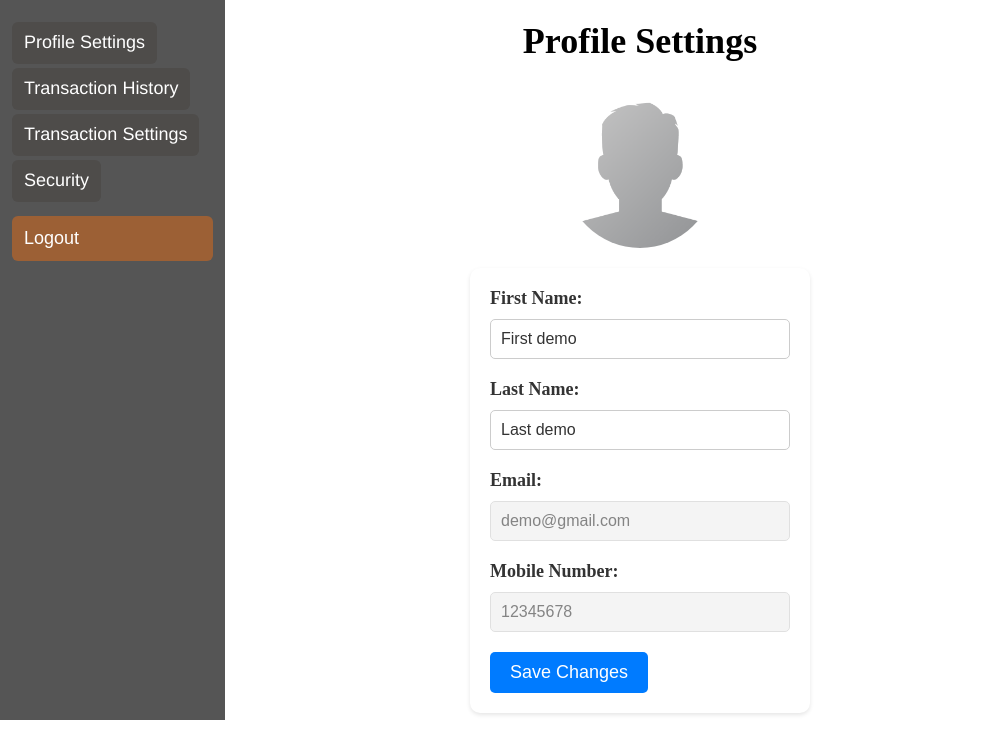
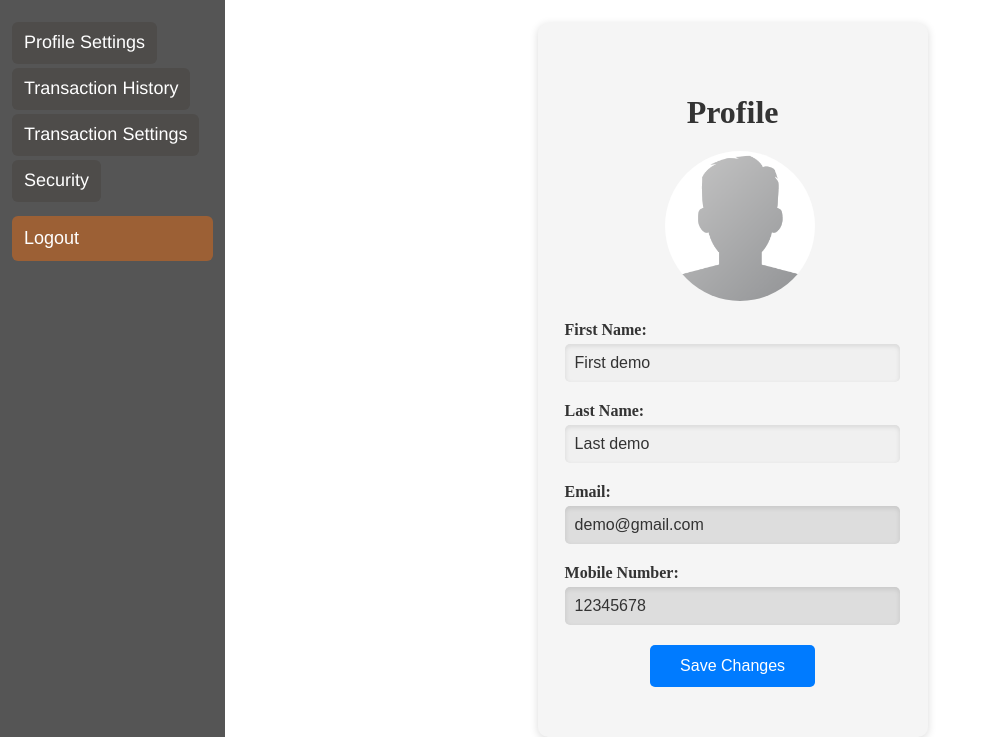
Before and after one commit to amuejunankar/SendCrypto-HC, a PHP site: page /html/account/account.php in a window 1280 px wide. Shown: the part 80-817 px from the top of the page, without its empty margins (0-993 px from the left). Run offline with PHP 8.4, Linux system fonts and the light colour scheme; the visitor is signed in with stand-in values (Sample User, id 1).

Commit message:
Profile UI

```diff
--- a/html/account/account.php
+++ b/html/account/account.php
@@ -74,17 +74,19 @@ if (isset($_POST['logout'])) {
 
     <!-- Add your HTML content here -->
 
-    <div class="profile-header">
-        <h1>Profile Settings</h1>
-    </div>
 
-    <div class="profile-container">
-        <div class="profile-picture-container">
-            <img src="../../src/default-profile-picture.png" alt="Profile Picture">
-        </div>
 
-        <div class="profile-info">
-            <form>
+
+    <div class="profile-info" style="margin-left: 42%;
+                                    margin-top: 1%;">
+        <form>
+            <div class="profile-header">
+                <h1>Profile</h1>
+            </div>
+            <div class="profile-container">
+                <div class="profile-picture-container form-group">
+                    <img src="../../src/default-profile-picture.png" alt="Profile Picture">
+                </div>
                 <div class="form-group">
                     <label for="first-name">First Name:</label>
                     <input value="First demo" type="text" id="first-name" name="first-name" required>
@@ -105,11 +107,11 @@ if (isset($_POST['logout'])) {
                     <input value="12345678" type="tel" id="mobile-number" name="mobile-number" required disabled>
                 </div>
 
+            </div>
+            <button class="save-btn" type="submit">Save Changes</button>
+        </form>
+    </div>
 
-                <button class="save-btn" type="submit">Save Changes</button>
-            </form>
-        </div>
-    </div>
 
 
 
--- a/html/account/styles/profile.css
+++ b/html/account/styles/profile.css
@@ -1,174 +1,85 @@
+.profile-info {
+    max-width: 350px;
+    margin: 0 auto;
+    padding: 50px 20px;
+    background-color: #f5f5f5;
+    box-shadow: 0px 2px 8px rgba(0, 0, 0, 0.15);
+    border-radius: 10px;
+  }
+
+  .profile-header {
+    margin-bottom: 20px;
+  }
+
+  .profile-header h1 {
+    font-size: 32px;
+    color: #333;
+    margin-bottom: 10px;
+    text-align: center;
+  }
+
   .profile-picture-container {
     display: flex;
     justify-content: center;
     align-items: center;
-    flex-direction: column;
     margin-bottom: 20px;
-    position: relative;
-    margin-top: 2%;
+    width: 75%;
   }
 
   .profile-picture-container img {
     width: 150px;
     height: 150px;
+    object-fit: cover;
     border-radius: 50%;
-    object-fit: cover;
-    object-position: center;
-}
-
-.profile-picture-container::before {
-    content: "Upload";
-    border-radius: 50%;
-    position: absolute;
-    top: 0;
-    left: 0;
-    width: 100%;
-    height: 100%;
-    display: flex;
-    justify-content: center;
-    align-items: center;
-    font-size: 18px;
-    color: #fff;
-    background-color: rgba(0, 0, 0, 0.5);
-    opacity: 0;
-    transition: opacity 0.5s ease;
-    cursor: pointer;
-}
-
-.profile-picture-container:hover::before {
-    opacity: 1;
-}
-
-.profile-picture-container input[type="file"] {
-    position: absolute;
-    top: 0;
-    left: 0;
-    width: 100%;
-    height: 100%;
-    opacity: 0;
-    cursor: pointer;
   }
 
 
-/* Profile Header */
-.profile-header {
-
-    color: #000000;
-    padding: 10px;
-    margin-left: 10%;
-    margin-right: 10%;
-    text-align: center;
-}
-
-.profile-header h1 {
-    font-size: 36px;
-    margin: 0;
-    padding: 0;
-}
-
-
-
-/* Profile Container */
-.profile-container {
-    display: flex;
-    flex-direction: column;
-    justify-content: center;
-    align-items: center;
-}
-
-/* Profile Picture */
-.profile-picture {
-    position: relative;
-    width: 200px;
-    height: 200px;
-    border-radius: 50%;
-    overflow: hidden;
-    margin-bottom: 30px;
-}
-
-.profile-picture img {
-    width: 100%;
-    height: 100%;
-    object-fit: cover;
-    object-position: center;
-}
-
-.upload-btn {
-    position: absolute;
-    bottom: 10px;
-    right: 10px;
-    background-color: #333;
-    color: #fff;
-    border: none;
-    border-radius: 5px;
-    padding: 10px 20px;
-    font-size: 16px;
-    cursor: pointer;
-    transition: background-color 0.3s ease;
-}
-
-.upload-btn:hover {
-    background-color: #555;
-}
-
-/* Profile Info */
-.profile-info {
-    max-width: 300px;
-    width: 37%;
-    padding: 20px;
-    background-color: #fff;
-    border-radius: 10px;
-    box-shadow: 0 2px 4px rgba(0, 0, 0, 0.1);
-}
-
   .form-group {
     margin-bottom: 20px;
+    width: 100%;
+    margin-left: 2%;
   }
 
   .form-group label {
     display: block;
-    font-size: 18px;
     font-weight: bold;
-    margin-bottom: 10px;
+    margin-bottom: 5px;
     color: #333;
   }
 
-.form-group input[type="text"],
-.form-group input[type="email"],
-.form-group input[type="tel"] {
-    width: 92.5%;
+  .form-group input {
     padding: 10px;
+    border: none;
     border-radius: 5px;
-    border: 1px solid #ccc;
+    width: 90%;
     font-size: 16px;
     color: #333;
-
+    background-color: #f0f0f0;
+    box-shadow: inset 0px 2px 5px rgba(0, 0, 0, 0.1);
   }
 
-.form-group input[type="text"]:focus,
-.form-group input[type="email"]:focus,
-.form-group input[type="tel"]:focus {
-    border-color: #007bff;
+  .form-group input:focus {
+    outline: none;
+    box-shadow: inset 0px 2px 5px rgba(0, 0, 0, 0.2);
+  }
+
+  .form-group input[disabled] {
+    background-color: #ddd;
   }
 
   .save-btn {
+    display: block;
+    margin: 0 auto;
+    padding: 12px 30px;
     background-color: #007bff;
     color: #fff;
     border: none;
     border-radius: 5px;
-    padding: 10px 20px;
-    font-size: 18px;
     cursor: pointer;
+    font-size: 16px;
     transition: background-color 0.3s ease;
   }
 
   .save-btn:hover {
-    background-color: #0069d9;
+    background-color: #0062cc;
   }
-
-
-input:disabled {
-    opacity: 0.6;
-    background-color: #eee;
-    cursor: not-allowed;
-}
```
Lines whose indentation alone changed are shown as unchanged.
